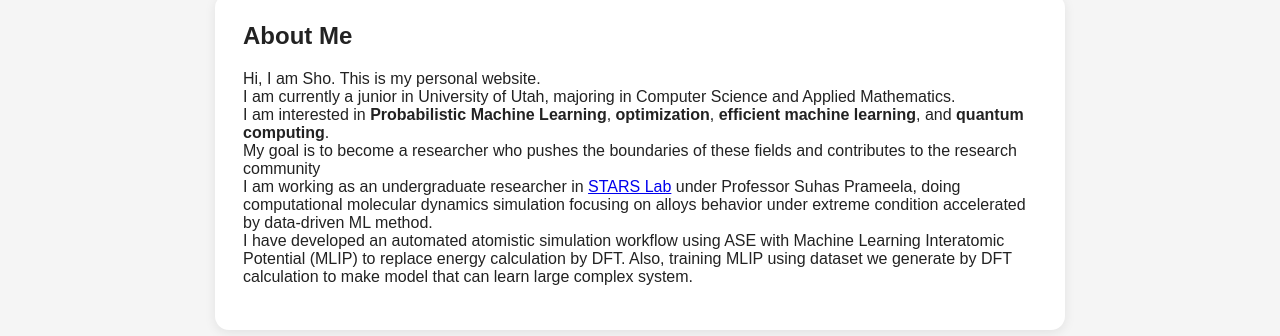
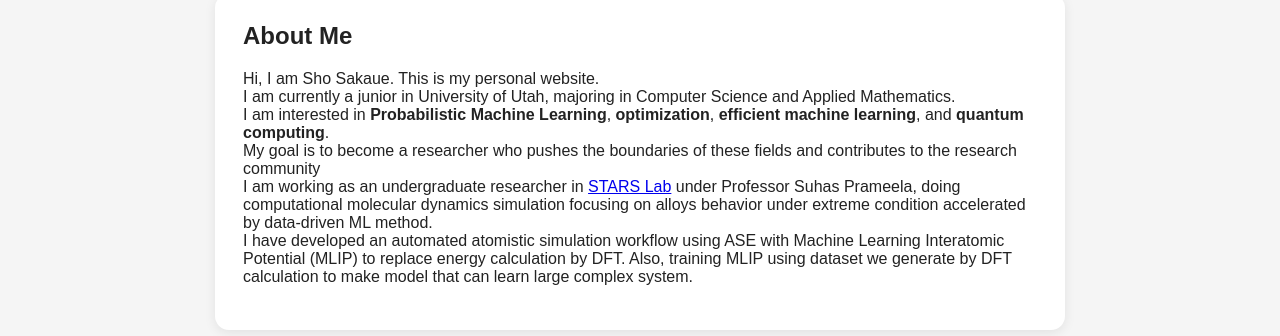
Before and after one commit to shosakaue0808/shosakaue0808.github.io, a plain HTML site: page index.html in a window 1280 px wide. Shown: the part 311-647 px from the top of the page. Drawn offline with Linux system fonts and the light colour scheme.

Commit message:
Update personal introduction in index.html

```diff
--- a/index.html
+++ b/index.html
@@ -124,7 +124,7 @@
     <section>
       <h2>About Me</h2>
       <p>
-        Hi, I am Sho. This is my personal website.<br>
+        Hi, I am Sho Sakaue. This is my personal website.<br>
         I am currently a junior in University of Utah, majoring in Computer Science and Applied Mathematics.<br>
       I am interested in <b>Probabilistic Machine Learning</b>, <b>optimization</b>, <b>efficient machine learning</b>, and <b>quantum computing</b>. <br>
         My goal is to become a researcher who pushes the boundaries of these fields and contributes to the research community<br>
```
